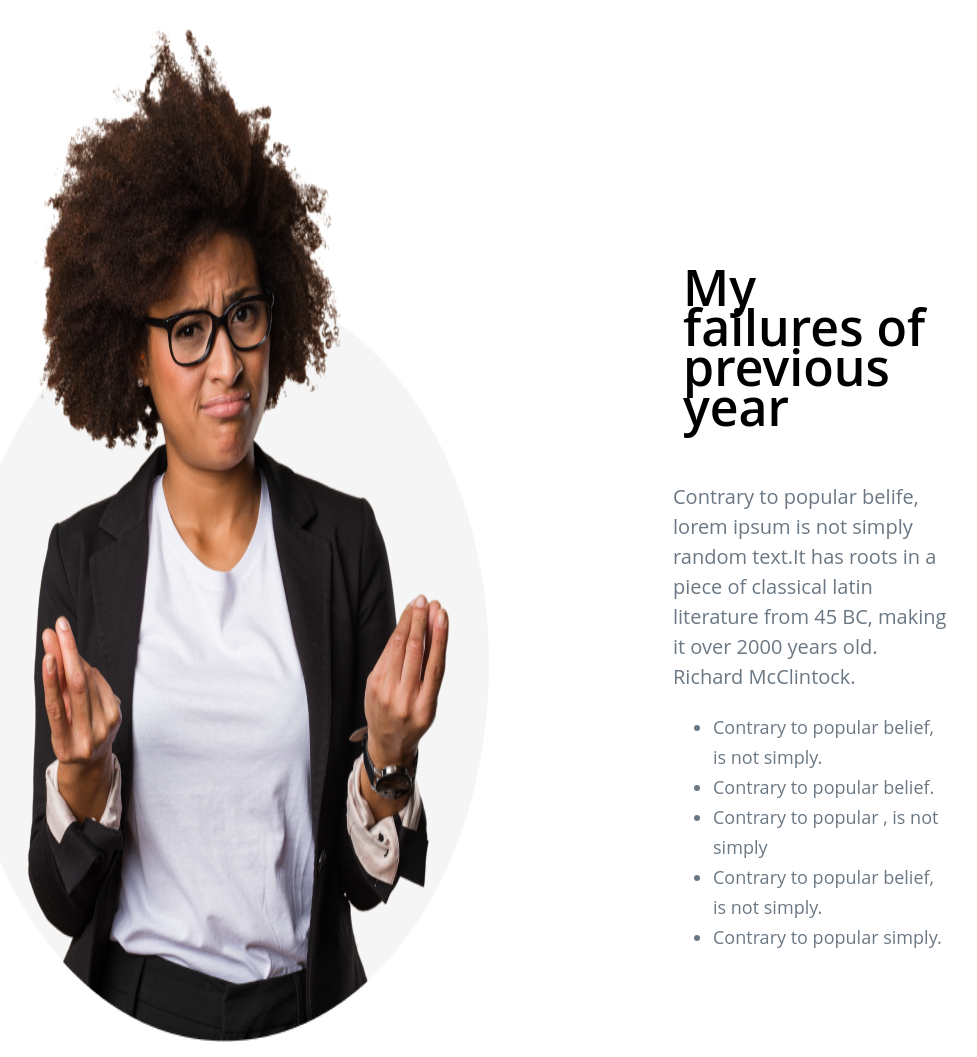
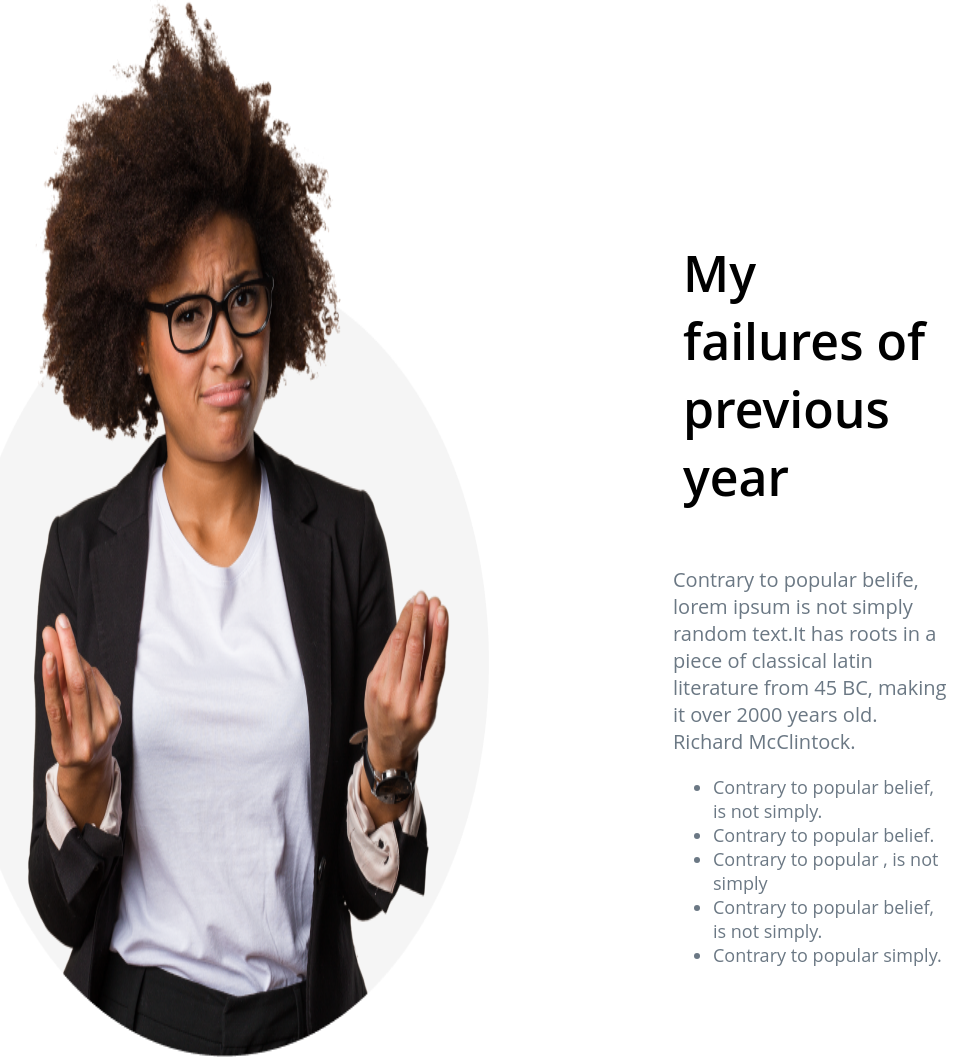
Before and after one commit to mohiuddinalvi/new-year-new-me, a plain HTML site: page index.html in a window 1280 px wide. Shown: the part 1179-2236 px from the top of the page, without its empty margins (152-1129 px from the left). Drawn offline with Linux system fonts and the light colour scheme.

Commit message:
new change

```diff
--- a/styles/style.css
+++ b/styles/style.css
@@ -24,7 +24,6 @@ header{
     padding-left: 200px;
 }
 .about-head{
-    line-height: 30px;
     color: antiquewhite;
     margin-top: 40px;
     font-size: 17px;
@@ -53,7 +52,6 @@ header{
     padding: 90px;
 }
 .artical-section{
-    line-height: 30px;
     display: block;
     margin-left: 76px;
     margin-top: 160px;
@@ -62,7 +60,6 @@ header{
     font-size: 50px;
     font-weight: 600;
     padding: 10px;
-    line-height: 40px;
 }
 .about-artical{
     margin-top: 45px;
```
